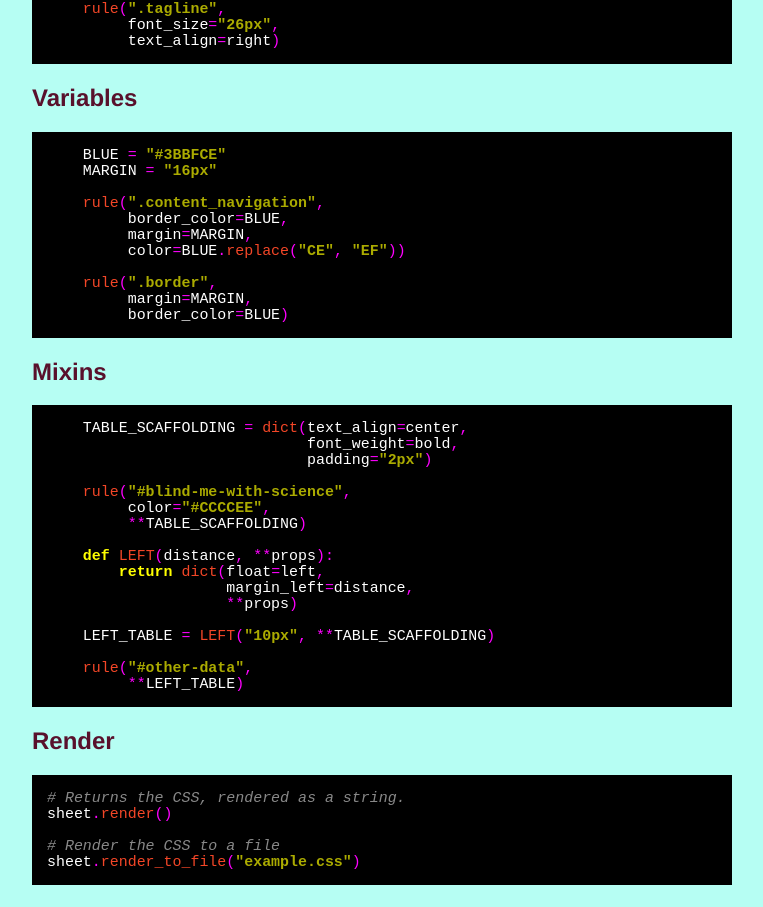
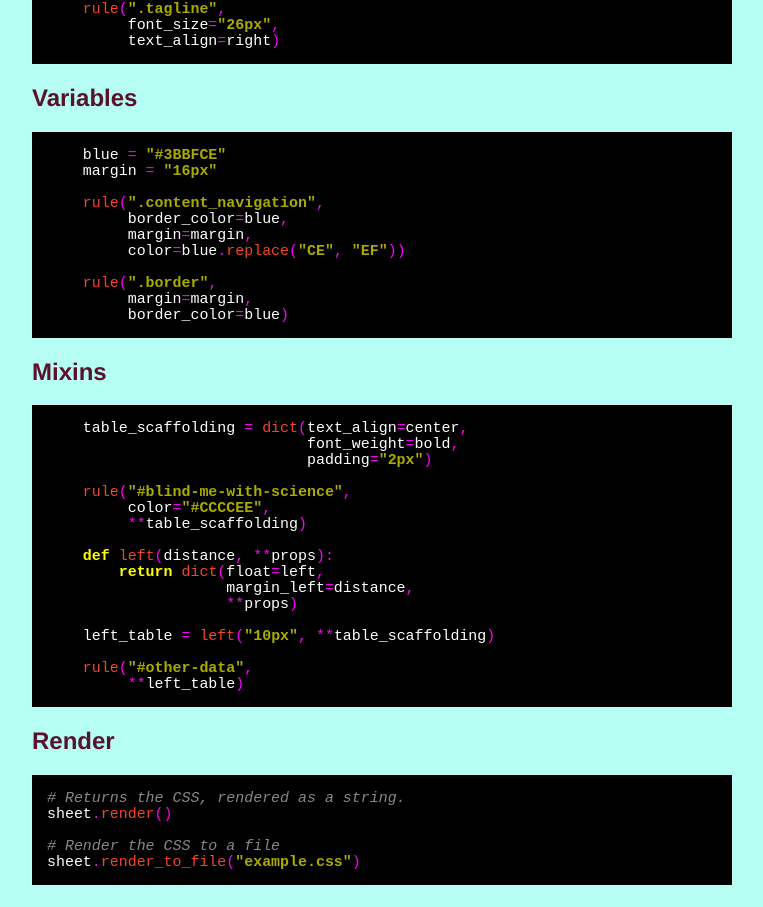
Before and after one commit to fitzgen/zoolander, a plain HTML site: page index.html in a window 1280 px wide. Shown: the part 1075-1982 px from the top of the page, without its empty margins (258-1021 px from the left). Drawn offline with Linux system fonts and the light colour scheme.

Commit message:
Using normal, lowercase variables because I guess I was on crack when I thought that UPPER CASE LOOKED GOOD for semi-constant colors...

```diff
--- a/index.html
+++ b/index.html
@@ -113,38 +113,38 @@ with sheet.definitions as rule:
 
       <h2>Variables</h2>
 
-      <pre class="sh_python">    BLUE = "#3BBFCE"
-    MARGIN = "16px"
+      <pre class="sh_python">    blue = "#3BBFCE"
+    margin = "16px"
 
     rule(".content_navigation",
-         border_color=BLUE,
-         margin=MARGIN,
-         color=BLUE.replace("CE", "EF"))
+         border_color=blue,
+         margin=margin,
+         color=blue.replace("CE", "EF"))
 
     rule(".border",
-         margin=MARGIN,
-         border_color=BLUE)</pre>
+         margin=margin,
+         border_color=blue)</pre>
 
       <h2>Mixins</h2>
 
       <pre class="sh_python">
-    TABLE_SCAFFOLDING = dict(text_align=center,
+    table_scaffolding = dict(text_align=center,
                              font_weight=bold,
                              padding="2px")
 
     rule("#blind-me-with-science",
          color="#CCCCEE",
-         **TABLE_SCAFFOLDING)
+         **table_scaffolding)
 
-    def LEFT(distance, **props):
+    def left(distance, **props):
         return dict(float=left,
                     margin_left=distance,
                     **props)
 
-    LEFT_TABLE = LEFT("10px", **TABLE_SCAFFOLDING)
+    left_table = left("10px", **table_scaffolding)
 
     rule("#other-data",
-         **LEFT_TABLE)</pre>
+         **left_table)</pre>
 
       <h2>Render</h2>
 
```
